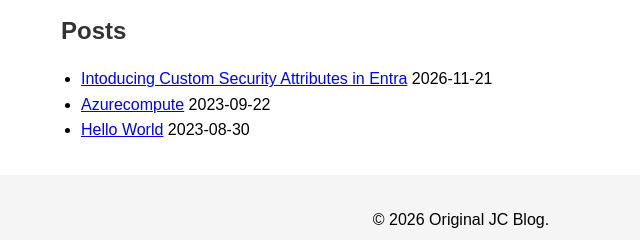
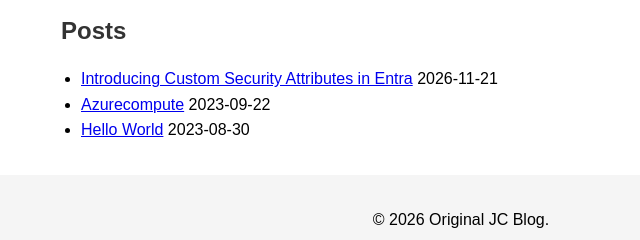
Before and after one commit to TheOriginalJC/originaljcblog, a plain HTML site: page index.html in a window 1280 px wide. Shown: the part 161-401 px from the top of the page, 179-819 px from the left. Drawn offline with Linux system fonts and the light colour scheme.

Commit message:
deploy: 1500d110548bf12a473b318bc8ed0beb4d0250b8

```diff
--- a/index.html
+++ b/index.html
@@ -82,7 +82,7 @@ img {
   <main class="content">
 
 <h2>Posts</h2>
-<ul><li><a href="Introducing-Custom-Security-Attributes.html">Intoducing Custom Security Attributes in Entra</a> 2026-11-21</li><li><a href="azurecompute.html">Azurecompute</a> 2023-09-22</li><li><a href="hello-world.html">Hello World</a> 2023-08-30</li></ul>
+<ul><li><a href="Introducing-Custom-Security-Attributes.html">Introducing Custom Security Attributes in Entra</a> 2026-11-21</li><li><a href="azurecompute.html">Azurecompute</a> 2023-09-22</li><li><a href="hello-world.html">Hello World</a> 2023-08-30</li></ul>
   </main>
 
   <footer>
```
Also changed, not shown: Introducing-Custom-Security-Attributes.html (+1 -1 lines).
